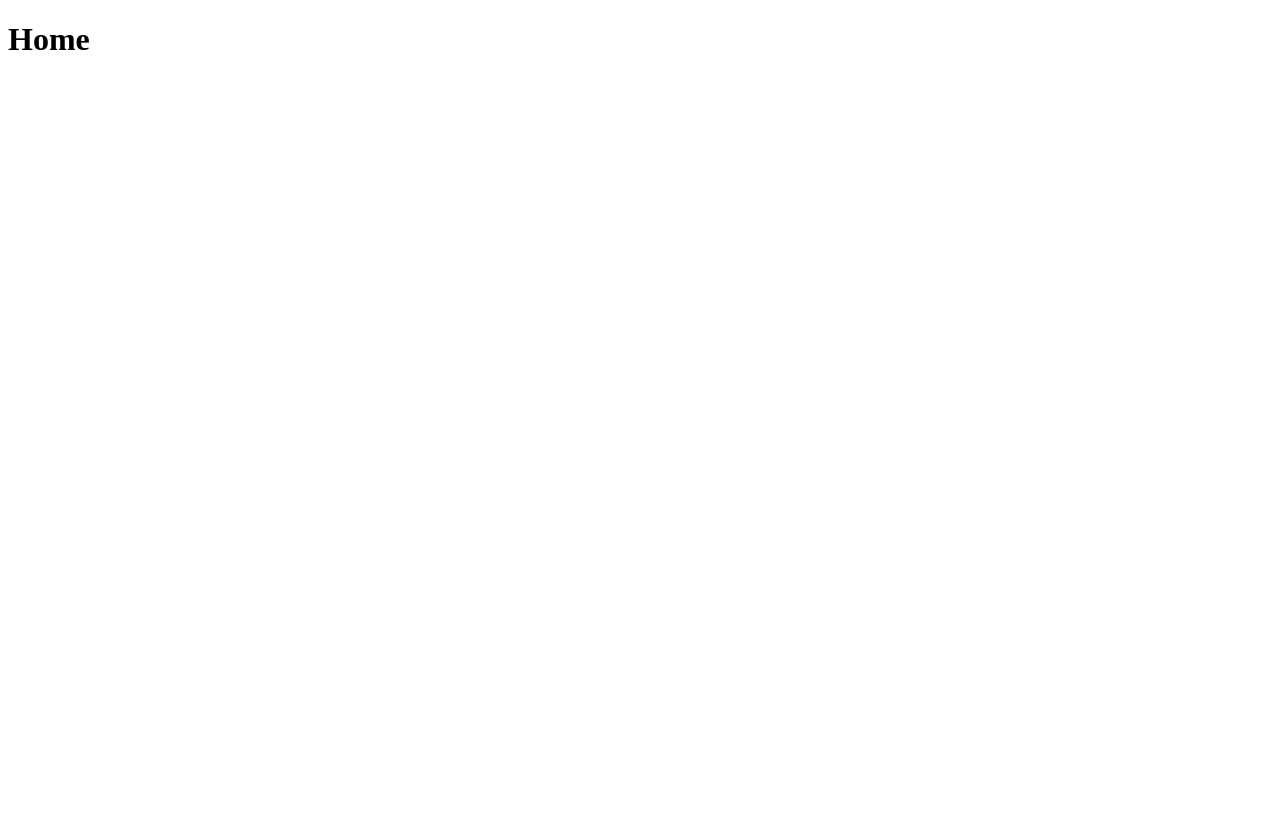
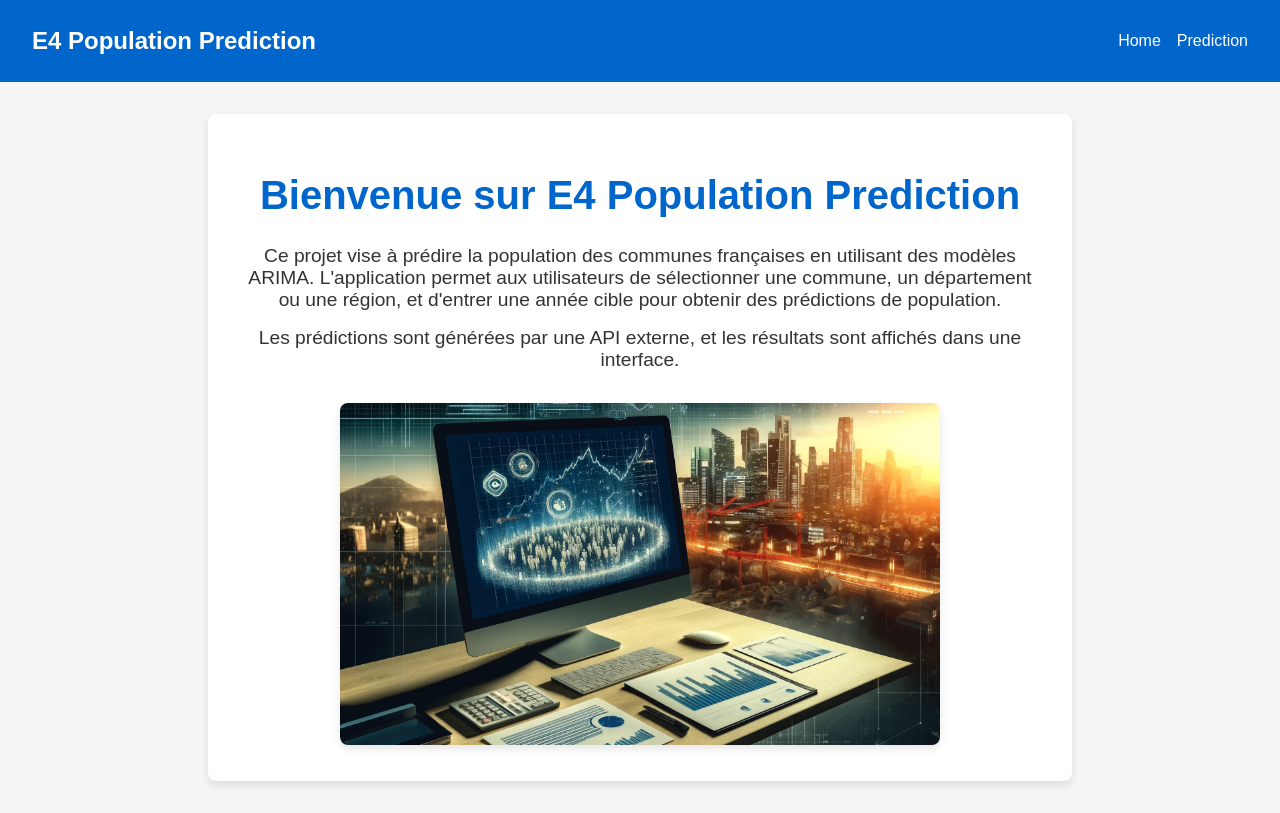
Before and after one commit to JoaoAndre-RosaTeixeira/E4demographieFrontEnd, a Vue app: page / in a window 1280 px wide. Built offline with nearby package versions, Linux system fonts and the light colour scheme.

Commit message:
add front css header and nav

```diff
--- a/src/App.vue
+++ b/src/App.vue
@@ -1,15 +1,154 @@
 <template>
-  <div id="app">
-    <router-view></router-view>
-  </div>
+    <Header />
+    <router-view/>
 </template>
 
 <script>
+import Header from '@/components/Header.vue';
+
 export default {
-  name: 'App'
+  components: {
+    Header
+  }
 };
 </script>
 
 <style>
-/* Add your styles here */
+
+
+body {
+  font-family: 'Arial', sans-serif;
+  margin: 0;
+  padding: 0;
+  box-sizing: border-box;
+  background-color: #f5f5f5;
+  color: #333;
+}
+
+#app {
+  text-align: center;
+}
+body {
+  font-family: 'Arial', sans-serif;
+  margin: 0;
+  padding: 0;
+  box-sizing: border-box;
+  background-color: #f5f5f5;
+  color: #333;
+}
+
+/* Header Styles */
+header {
+  display: flex;
+  justify-content: space-between;
+  align-items: center;
+  padding: 1rem 2rem;
+  background-color: #0066cc;
+  color: white;
+}
+
+header .logo {
+  font-size: 1.5rem;
+  font-weight: bold;
+}
+
+header nav ul {
+  list-style: none;
+  display: flex;
+  gap: 1rem;
+}
+
+header nav ul li a {
+  color: white;
+  text-decoration: none;
+  font-size: 1rem;
+}
+
+header nav ul li a:hover {
+  text-decoration: underline;
+}
+
+/* Home Styles */
+.home {
+  text-align: center;
+  padding: 2rem;
+  background-color: #ffffff;
+  border-radius: 8px;
+  box-shadow: 0 4px 8px rgba(0, 0, 0, 0.1);
+  max-width: 800px;
+  margin: 2rem auto;
+}
+
+.home h1 {
+  font-size: 2.5rem;
+  color: #0066cc;
+}
+
+.home p {
+  font-size: 1.2rem;
+  margin: 1rem 0;
+}
+
+.home img {
+  width: 100%;
+  max-width: 600px;
+  margin-top: 1rem;
+  border-radius: 8px;
+  box-shadow: 0 4px 8px rgba(0, 0, 0, 0.1);
+}
+
+/* Prediction Form Styles */
+.prediction-form, .prediction-results {
+  padding: 2rem;
+  max-width: 800px;
+  margin: 0 auto;
+  background-color: rgba(255, 255, 255, 0.9);
+  border-radius: 8px;
+  box-shadow: 0 4px 8px rgba(0, 0, 0, 0.1);
+  margin-top: 2rem;
+}
+
+.prediction-form h2, .prediction-results h2 {
+  font-size: 2rem;
+  margin-bottom: 1rem;
+}
+
+.prediction-form form {
+  display: flex;
+  flex-direction: column;
+  gap: 1rem;
+}
+
+.prediction-form label {
+  font-size: 1rem;
+  font-weight: bold;
+}
+
+.prediction-form input, .prediction-form select {
+  padding: 0.5rem;
+  font-size: 1rem;
+  border: 1px solid #ccc;
+  border-radius: 4px;
+}
+
+.prediction-form button {
+  padding: 1rem 2rem;
+  background-color: #28a745;
+  color: white;
+  border: none;
+  cursor: pointer;
+  font-size: 1.2rem;
+}
+
+.prediction-form button:hover {
+  background-color: #218838;
+}
+
+/* Results Styles */
+.prediction-results p {
+  font-size: 1.2rem;
+  margin: 0.5rem 0;
+}
+
+
 </style>
--- a/src/components/AccuracyProgressBar.vue
+++ b/src/components/AccuracyProgressBar.vue
@@ -1,6 +1,6 @@
 <template>
   <div class="progress-bar">
-      <div class="progress" :style="{ width: accuracyWidth }">{{ accuracy }}%</div>
+    <div class="progress" :style="{ width: accuracyWidth }">{{ formattedAccuracy }}%</div>
   </div>
 </template>
 
@@ -16,6 +16,9 @@
   computed: {
     accuracyWidth() {
       return `${this.accuracy}%`;
+    },
+    formattedAccuracy() {
+      return this.accuracy.toFixed(2); // Formater avec deux chiffres après la virgule
     }
   }
 };
--- /dev/null
+++ b/src/components/Header.vue
@@ -0,0 +1,49 @@
+<template>
+    <header>
+      <div class="logo">E4 Population Prediction</div>
+      <nav>
+        <ul>
+          <li><router-link to="/">Home</router-link></li>
+          <li><router-link to="/prediction">Prediction</router-link></li>
+        </ul>
+      </nav>
+    </header>
+  </template>
+
+  <script>
+  export default {
+    name: 'Header'
+  };
+  </script>
+
+  <style scoped>
+  header {
+    display: flex;
+    justify-content: space-between;
+    align-items: center;
+    padding: 1rem 2rem;
+    background-color: #0066cc;
+    color: white;
+  }
+
+  .logo {
+    font-size: 1.5rem;
+    font-weight: bold;
+  }
+
+  nav ul {
+    list-style: none;
+    display: flex;
+    gap: 1rem;
+  }
+
+  nav ul li a {
+    color: white;
+    text-decoration: none;
+    font-size: 1rem;
+  }
+
+  nav ul li a:hover {
+    text-decoration: underline;
+  }
+  </style>
--- a/src/components/PredictionResult.vue
+++ b/src/components/PredictionResult.vue
@@ -1,5 +1,5 @@
 <template>
-  <div>
+  <div class="prediction-results">
     <h2>Prediction Result</h2>
     <p>Code: {{ result.code }}</p>
     <p>Nom: {{ result.nom }}</p>
--- a/src/views/HomeView.vue
+++ b/src/views/HomeView.vue
@@ -1,6 +1,16 @@
 <template>
-    <div>
-      <h1>Home</h1>
+  <div class="home">
+    <h1>Bienvenue sur E4 Population Prediction</h1>
+    <p>
+      Ce projet vise à prédire la population des communes françaises en utilisant des modèles ARIMA.
+      L'application permet aux utilisateurs de sélectionner une commune, un département ou une région,
+      et d'entrer une année cible pour obtenir des prédictions de population.
+    </p>
+    <p>
+      Les prédictions sont générées par une API externe, et les résultats sont affichés
+      dans une interface.
+    </p>
+    <img src="@/assets/background.jpeg" alt="Image de fond" class="background-image">
   </div>
 </template>
 
@@ -9,3 +19,6 @@
   name: 'HomeView'
 };
 </script>
+
+<style scoped>
+</style>
--- a/src/views/PredictionView.vue
+++ b/src/views/PredictionView.vue
@@ -1,5 +1,5 @@
 <template>
-  <div>
+  <div class="prediction-form">
     <RegionSelector :regions="regions" @region-selected="onSelectRegion" />
     <DepartementSelector v-if="region" :departements="departements" @departement-selected="onSelectDepartement" />
     <CommuneSelector v-if="departement" :communes="communes" @commune-selected="onSelectCommune" />
@@ -9,13 +9,7 @@
     </div>
     <button @click="predict">Predict</button>
     <div v-if="prediction">
-      <p>Code: {{ prediction.code }}</p>
-      <p>Nom: {{ prediction.nom }}</p>
-      <p>Target Year: {{ prediction.target_year }}</p>
-      <p>Accuracy: {{ prediction.accuracy }}</p>
-      <p>Predicted Population: {{ prediction.predicted_population }}</p>
-      <img v-if="prediction.plot_url" :src="getPlotUrl(prediction.plot_url)" alt="Population Plot">
-      <img v-if="prediction.monitoring_url" :src="getPlotUrl(prediction.monitoring_url)" alt="Monitoring Plot">
+      <PredictionResult :result="prediction" />
     </div>
   </div>
 </template>
@@ -25,12 +19,14 @@ import { mapActions, mapGetters } from 'vuex';
 import RegionSelector from '@/components/RegionSelector.vue';
 import DepartementSelector from '@/components/DepartementSelector.vue';
 import CommuneSelector from '@/components/CommuneSelector.vue';
+import PredictionResult from '@/components/PredictionResult.vue';
 
 export default {
   components: {
     RegionSelector,
     DepartementSelector,
     CommuneSelector,
+    PredictionResult,
   },
   data() {
     return {
@@ -92,9 +88,6 @@ export default {
         console.error('Error fetching prediction:', error);
       }
     },
-    getPlotUrl(plotUrl) {
-      return plotUrl;
-    },
   },
   mounted() {
     this.fetchRegions();
@@ -103,5 +96,4 @@ export default {
 </script>
 
 <style scoped>
-/* Ajoutez vos styles ici */
 </style>
```
Also changed, not shown: src/assets/background.jpeg (added). Lines whose indentation alone changed are shown as unchanged.
